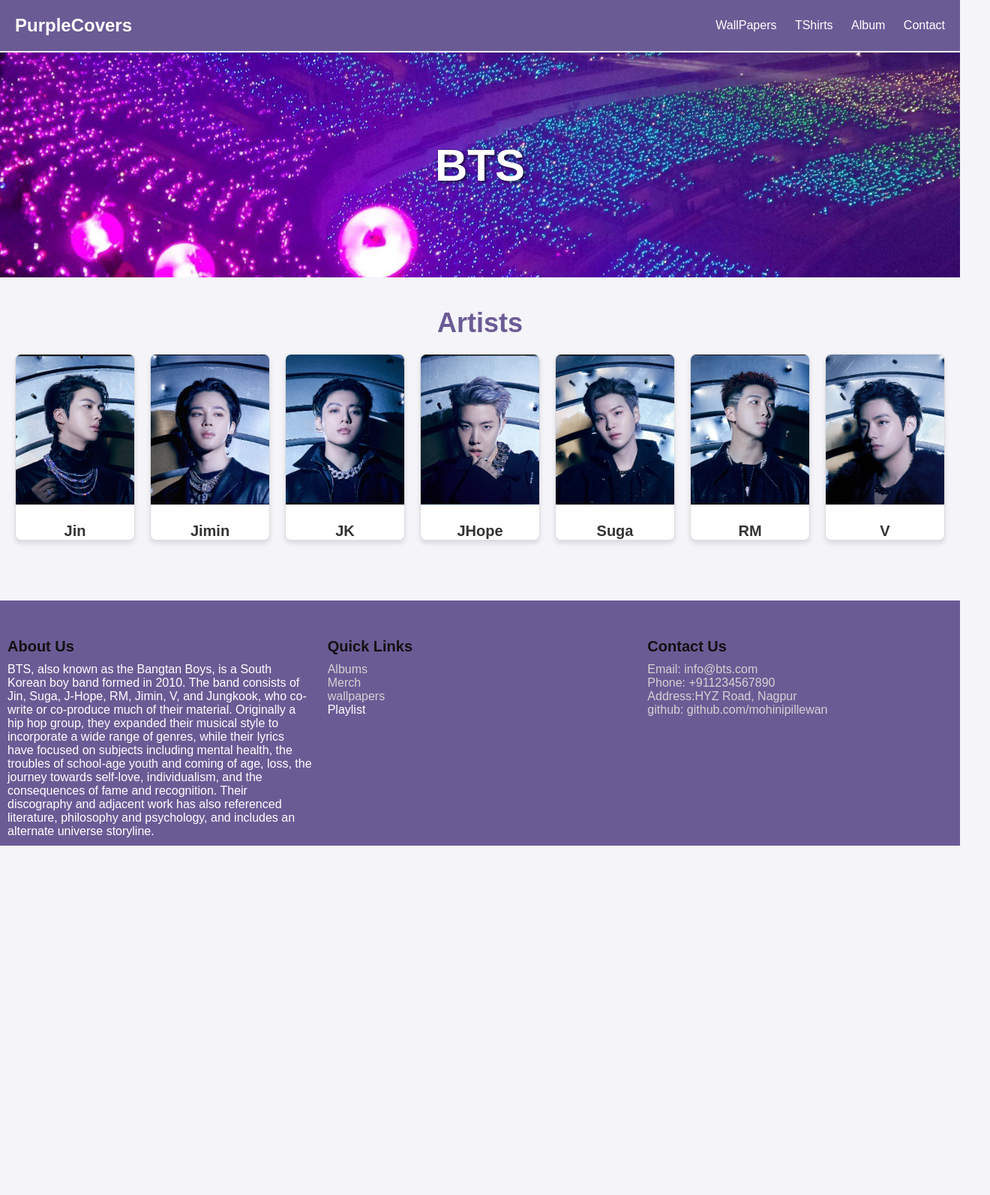
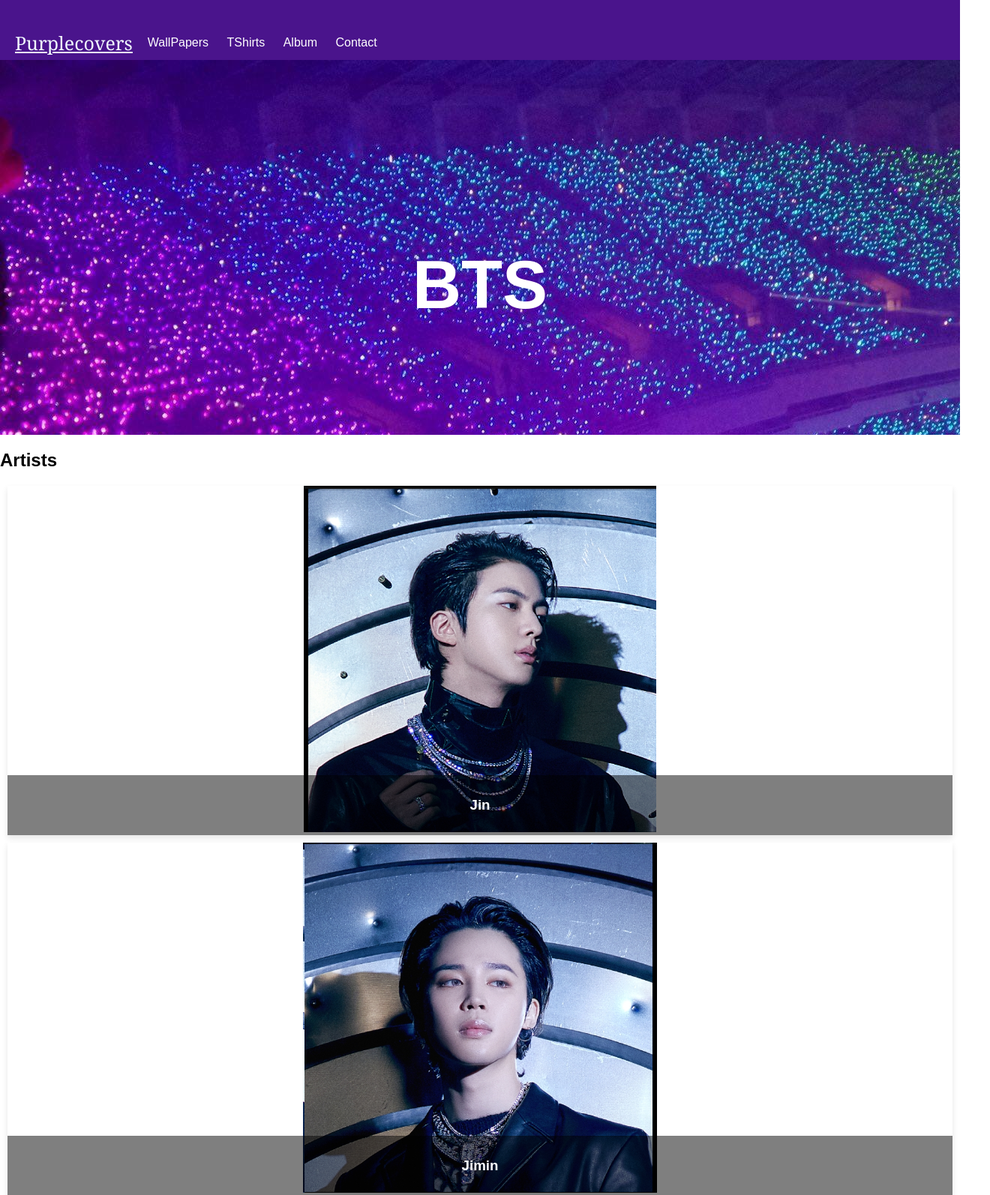
Before and after one commit to mohinipillewan/BTS-Positions, a plain HTML site: page index.html in a window 1280 px wide. Shown: the top 1594 px of the page at 75% size, 1320 px wide, since content can reach past the window. Before the commit the page ends 1128 px from the top, so only its background shows below. Drawn offline with Linux system fonts and the light colour scheme.

Commit message:
initial changes 9

```diff
--- a/index.html
+++ b/index.html
@@ -11,14 +11,14 @@
 <body>
     <header>
         <nav class="nav-container">
-            <a href="index.html" class="logo">PurpleCovers</a>
+            <a href="index.html" class="logo">Purplecovers</a>
             <div class="nav-links">
                 <a href="">WallPapers</a>
                 <a href="">TShirts</a>
                 <a href="">Album</a>
                 <a href="">Contact</a>
             </div>
-            <div class="mobile-toggle">☰</div>
+
         </nav>
     </header>
 
@@ -32,7 +32,7 @@
         <h2 class="section-title">Artists</h2>
         <div class="categories-grid">
             <div class="category-card">
-                <img src="images/jin.png" alt="Classical Literature">
+                <img src="images/jin.png" alt="JIN">
                 <div class="category-content">
                     <h3>Jin</h3>
 
@@ -40,7 +40,7 @@
             </div>
 
             <div class="category-card">
-                <img src="images/jimin.png" alt="Contemporary Fiction">
+                <img src="images/jimin.png" alt="JIMIN">
                 <div class="category-content">
                     <h3>Jimin</h3>
 
--- a/style.css
+++ b/style.css
@@ -1,204 +1,102 @@
-/* General Reset */
-* {
+
+.logo{
+    color:aliceblue;
+    font-size: 25px;
+    font-family: Georgia, 'Times New Roman', Times, serif;
+}
+body {
+    font-family: Arial, sans-serif;
     margin: 0;
     padding: 0;
     box-sizing: border-box;
 }
 
-body {
-    font-family: Arial, sans-serif;
-    background-color: #f4f4f9;
-    color: #333;
+header {
+    background-color: #4a148c;
+    color: white;
+    padding: 40px 0;
 }
 
-/* Header and Navigation */
-header {
-    background-color: #6b5b95;
-    color: #fff;
-    padding: 20px;
-    position: fixed; /* Fixed position for the header */
-    width: 100%;
-    top: 0;
-    z-index: 10;
-}
 
 .nav-container {
+    position: fixed;
     display: flex;
     justify-content: space-between;
     align-items: center;
+    padding: 0 20px;
 }
 
-.logo {
-    font-size: 24px;
-    font-weight: bold;
-    color: #fff;
+.nav-links a {
+    color: white;
+    margin-left: 20px;
     text-decoration: none;
 }
 
-.nav-links a {
-    color: #fff;
-    text-decoration: none;
-    margin-left: 20px;
+
+.hero {
+    position: relative;
+    background: url('images/back3.jpg');
+    height: 500px;
+    color: white;
+    text-align: center;
+    display: flex;
+    align-items: center;
+    justify-content: center;
 }
 
-.nav-links a:hover {
-    text-decoration: underline;
+.hero-content {
+    position: relative;
+    top: 50px;
+    font-size: 60px;
+
 }
 
-.mobile-toggle {
-    display: none; /* Hide mobile toggle for now */
-}
-
-/* Hero Section */
-.hero {
-    background-image: url('images/back3.jpg'); /* Replace with your hero image */
-    background-size: cover;
-    background-position: center;
-    height: 300px;
-    display: flex;
-    justify-content: center;
-    align-items: center;
-    text-align: center;
-    position: relative;
-    margin-top: 70px; /* Offset for fixed header */
-}
-
-.hero-content h1 {
-    font-size: 60px;
-    color: #fff;
-    text-shadow: 2px 2px 4px rgba(0, 0, 0, 0.7);
-}
-
-/* Featured Categories Section */
-.featured-categories {
-    padding: 40px 20px;
-}
-
-.section-title {
-    font-size: 36px;
-    color: #6b5b95;
-    text-align: center;
-    margin-bottom: 20px;
-}
-
-.categories-grid {
-    display: grid;
-    grid-template-columns: repeat(auto-fit, minmax(150px, 1fr));
-    gap: 20px;
-}
 
 .category-card {
-    background-color: #fff;
-    border: 1px solid #ddd;
-    border-radius: 8px;
+    position: relative;
+    background-color: white;
+    box-shadow: 0 4px 8px rgba(0, 0, 0, 0.1);
+    margin: 10px;
     overflow: hidden;
-    box-shadow: 0px 4px 6px rgba(0, 0, 0, 0.1);
     text-align: center;
-    position: relative;
-}
-
-.category-card img {
-    width: 100%;
-    height: 200px;
-    object-fit: cover;
 }
 
 .category-content {
     padding: 10px;
+    position: absolute;
+    bottom: 0;
+    left: 0;
+    right: 0;
+    background: rgba(0, 0, 0, 0.5);
+    color: white;
 }
 
-.category-content h3 {
-    font-size: 20px;
-    color: #333;
+
+.footer-content {
+    display: flex;
+    justify-content: space-between;
+    background-color: #4a148c;
+    color: white;
+    padding: 20px;
+    position:relative;
+    bottom: 0;
+    width: 100%;
 }
 
-/* Footer */
-footer {
-    background-color:#6b5b95;;
-    color: #fff;
-    padding: 40px 20px;
-    margin-top: 40px;
-    position: relative;
-    display: flex;
-    flex-wrap: wrap;
-    justify-content: space-between;
-}
 
-.footer-content {
-    width: 100%;
-    display: flex;
-    justify-content: space-between;
-    flex-wrap: wrap;
+.header {
+    position: sticky;
+    top: 0;
+    z-index: 1000;
 }
 
 .footer-section {
-    flex: 1 1 200px;
+    flex: 1;
     padding: 10px;
-    background-color: #6b5b95;;
 }
 
-.footer-section h3 {
-    font-size: 20px;
-    margin-bottom: 10px;
-    color: #111111;
-
+.footer-links a {
+    color: white;
+    display: block;
+    margin: 5px 0;
 }
-
-.footer-links {
-    list-style: none;
-
-}
-
-.footer-links li a {
-
-    color: #d4d3d3;
-    text-decoration: none;
-}
-
-.footer-links li a:hover {
-    color: #fff;
-}
-
-/* Positioning Examples */
-.category-content h3 {
-    position: relative; /* Relative positioning example */
-    top: 10px;
-}
-
-.hero-content {
-    position: static; /* Static positioning example */
-}
-
-.nav-container {
-    position: sticky; /* Sticky positioning example */
-    top: 0;
-}
-
-.footer-content {
-    position: absolute; /* Absolute positioning example */
-    left: 0;
-    right: 0;
-}
-
-/* Media Queries */
-@media (max-width: 768px) {
-    .nav-links {
-        display: none;
-    }
-
-    .mobile-toggle {
-        display: block;
-        font-size: 24px;
-        color: #fff;
-        cursor: pointer;
-    }
-
-    .categories-grid {
-        grid-template-columns: 1fr;
-    }
-
-    .footer-section {
-        flex: 1 1 100%;
-        text-align: center;
-    }
-}
```
